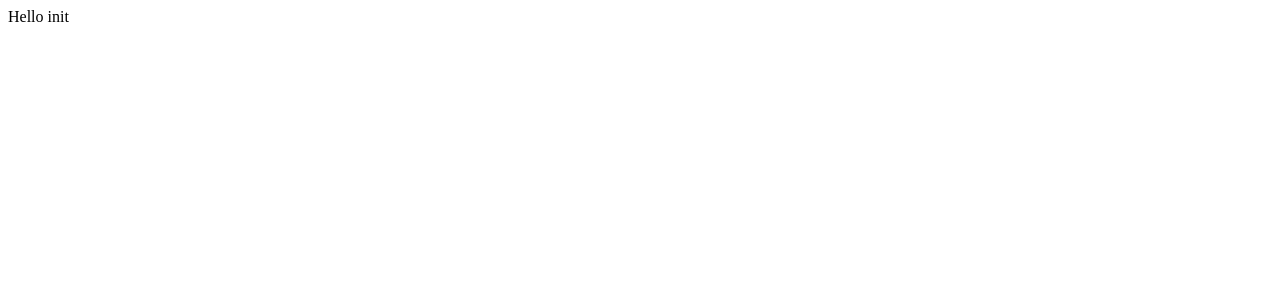
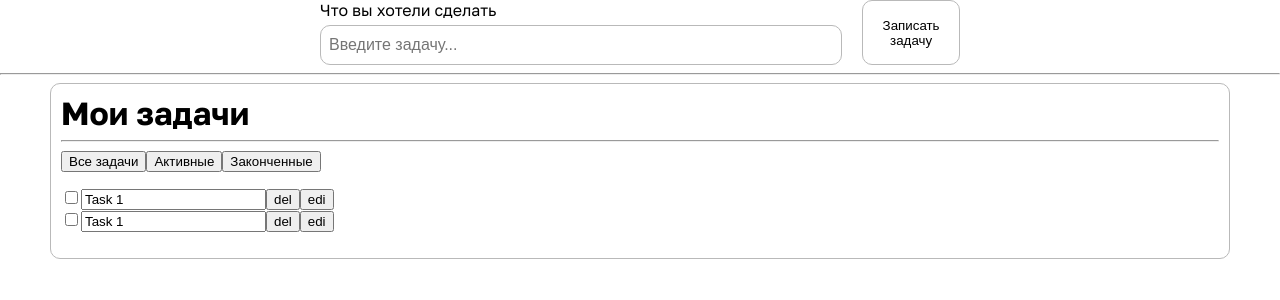
Before and after one commit to DiPirs/CRM-System, a React (Vite) app: page / in a window 1280 px wide. Shown: the top 300 px of the page. Built offline with nearby package versions, Linux system fonts and the light colour scheme.

Commit message:
add form for new task

```diff
--- a/index.html
+++ b/index.html
@@ -3,6 +3,12 @@
 	<head>
 		<meta charset="UTF-8" />
 		<meta name="viewport" content="width=device-width, initial-scale=1.0" />
+		<link rel="preconnect" href="https://fonts.googleapis.com" />
+		<link rel="preconnect" href="https://fonts.gstatic.com" crossorigin />
+		<link
+			href="https://fonts.googleapis.com/css2?family=Golos+Text:wght@400..900&family=Montserrat:ital,wght@0,100..900;1,100..900&family=Noto+Sans:ital,wght@0,100..900;1,100..900&family=Roboto:ital,wght@0,100..900;1,100..900&display=swap"
+			rel="stylesheet"
+		/>
 		<title>CRM-system</title>
 	</head>
 	<body>
--- a/package.json
+++ b/package.json
@@ -23,6 +23,7 @@
     "eslint-plugin-react-hooks": "^5.2.0",
     "eslint-plugin-react-refresh": "^0.4.22",
     "globals": "^16.4.0",
+    "sass": "^1.93.2",
     "typescript": "~5.9.3",
     "typescript-eslint": "^8.45.0",
     "vite": "^7.1.7"
--- /dev/null
+++ b/src/App.scss
@@ -0,0 +1,11 @@
+.form__wrapper {
+	display: flex;
+	justify-content: center;
+}
+
+.taskList__wrapper {
+	margin: 0 50px;
+	padding: 10px;
+	border: 1px solid #b9b9b9;
+	border-radius: 10px;
+}
--- a/src/App.tsx
+++ b/src/App.tsx
@@ -1,7 +1,19 @@
-import './App.css'
+import './App.scss'
+import TaskForm from './components/TaskForm/TaskForm'
+import TaskList from './components/TaskList/TaskList'
 
 function App() {
-	return <>Hello init</>
+	return (
+		<>
+			<div className='form__wrapper'>
+				<TaskForm />
+			</div>
+			<hr />
+			<div className='taskList__wrapper'>
+				<TaskList />
+			</div>
+		</>
+	)
 }
 
 export default App
--- /dev/null
+++ b/src/components/ButtonNav/ButtonNav.tsx
@@ -0,0 +1,13 @@
+import './ButtonNav.scss'
+
+interface IButtonProps {
+	textButton: string
+}
+
+export default function ButtonNav({ textButton }: IButtonProps) {
+	return (
+		<>
+			<button>{textButton}</button>
+		</>
+	)
+}
--- /dev/null
+++ b/src/components/TaskForm/TaskForm.scss
@@ -0,0 +1,32 @@
+.form__createNewTask {
+	display: flex;
+	justify-content: space-between;
+	gap: 20px;
+	width: 50%;
+}
+
+.input__container {
+	display: flex;
+	flex-direction: column;
+	gap: 5px;
+	width: 100%;
+}
+
+.container__input {
+	padding: 5px 8px;
+	border: 1px solid #b9b9b9;
+	border-radius: 10px;
+	font-size: 1rem;
+	min-height: 2.5rem;
+}
+
+.form__button {
+	background: none;
+	border: 1px solid #b9b9b9;
+	border-radius: 10px;
+	transition: 0.2s all ease-in-out;
+
+	&:hover {
+		background-color: #c5c5c5;
+	}
+}
--- /dev/null
+++ b/src/components/TaskForm/TaskForm.tsx
@@ -0,0 +1,32 @@
+import './TaskForm.scss'
+
+export default function TaskForm() {
+	const submitTask = () => {
+		console.log('Таска записана')
+	}
+
+	return (
+		<>
+			<form
+				className='form__createNewTask'
+				onSubmit={e => {
+					e.preventDefault()
+					submitTask()
+				}}
+			>
+				<label className='input__container'>
+					<span className='container__description'>Что вы хотели сделать</span>
+					<input
+						name='input__task'
+						type='text'
+						placeholder='Введите задачу...'
+						className='container__input'
+					/>
+				</label>
+				<button className='form__button button_submitTask'>
+					Записать задачу
+				</button>
+			</form>
+		</>
+	)
+}
--- /dev/null
+++ b/src/components/TaskList/TaskList.scss
@@ -0,0 +1,3 @@
+h1 {
+	margin: 0;
+}
--- /dev/null
+++ b/src/components/TaskList/TaskList.tsx
@@ -0,0 +1,32 @@
+import ButtonNav from '../ButtonNav/ButtonNav'
+import './TaskList.scss'
+
+export default function TaskList() {
+	return (
+		<>
+			<h1>Мои задачи</h1>
+			<hr />
+			<nav>
+				<ButtonNav textButton='Все задачи' />
+				<ButtonNav textButton='Активные' />
+				<ButtonNav textButton='Законченные' />
+			</nav>
+			<div>
+				<ul>
+					<li>
+						<input type='checkbox' />
+						<input type='text' value={'Task 1'} />
+						<button>del</button>
+						<button>edi</button>
+					</li>
+					<li>
+						<input type='checkbox' />
+						<input type='text' value={'Task 1'} />
+						<button>del</button>
+						<button>edi</button>
+					</li>
+				</ul>
+			</div>
+		</>
+	)
+}
--- a/src/index.css
+++ b/src/index.css
@@ -0,0 +1,20 @@
+* {
+	box-sizing: border-box;
+}
+
+button {
+	cursor: pointer;
+}
+
+body {
+	margin: 0;
+	font-family: 'Golos Text', sans-serif;
+}
+
+li {
+	list-style: none;
+}
+
+ul {
+	padding: 0;
+}
```
Also changed, not shown: src/components/ButtonNav/ButtonNav.scss (added), 1 other file (tests, documents, lock files or other folders).
